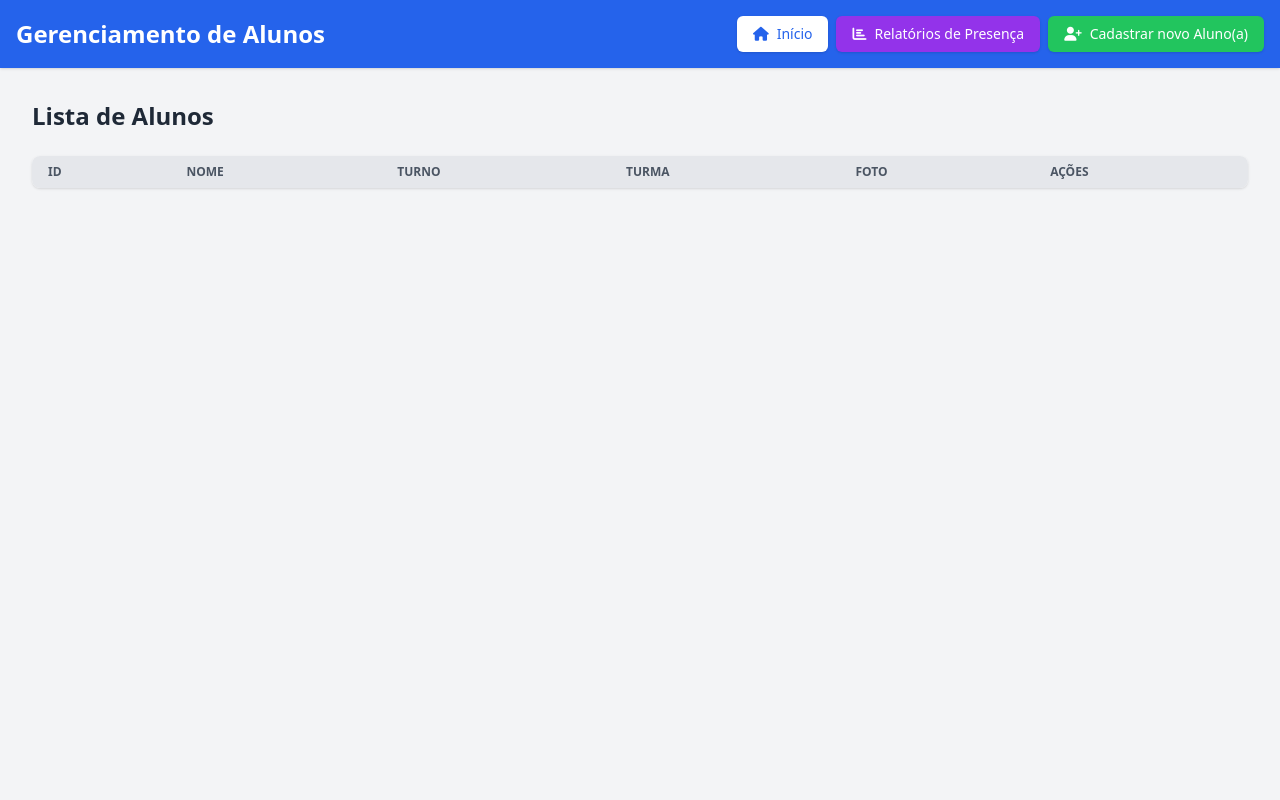
After one commit to angelluzk/reconhecimento_facial, a Flask app: page /alunos in a window 1280 px wide. The commit adds this page. Run offline with Flask 3, Linux system fonts and the light colour scheme; data that the repository does not hold is empty; some libraries are stand-ins or nearby versions.

Commit message:
Commit: Atualizações; CRUD alunos; Correções

```diff
--- a/web/app.py
+++ b/web/app.py
@@ -4,31 +4,29 @@ import time
 import threading
 import webbrowser
 from datetime import datetime, date, timedelta
-
-from flask import Flask, render_template, Response, request, send_file, jsonify
+from flask import Flask, render_template, Response, request, jsonify, send_from_directory, send_file
 from flask_socketio import SocketIO
 
 sys.path.append(os.path.abspath(os.path.join(os.path.dirname(__file__), '..')))
 
 from modulo1_reconhecimento.engine import carregar_face_model
-from modulo1_reconhecimento.relatorios import (
-    gerar_relatorio_presenca, gerar_pdf, gerar_excel, gerar_txt
-)
-from modulo1_reconhecimento.stream import (
-    gerar_frames, recarregar_embeddings, iniciar_camera, liberar_camera
-)
+from modulo1_reconhecimento.relatorios import gerar_relatorio_presenca, gerar_pdf, gerar_excel, gerar_txt
+from modulo1_reconhecimento.stream import gerar_frames, recarregar_embeddings, iniciar_camera, liberar_camera
 from modulo1_reconhecimento.cadastro import processar_cadastro_web
 from database.connection import get_db_connection
+from modulo1_reconhecimento.crud_alunos import listar_alunos, atualizar_aluno, excluir_aluno
 
 app = Flask(__name__)
 socketio = SocketIO(app, cors_allowed_origins="*", async_mode='threading')
 
 webcam_ativa = False
-
+BASE_DIR = os.path.abspath(os.path.join(os.path.dirname(__file__), ".."))
+FOTOS_ALUNOS_DIR = os.path.join(BASE_DIR, "modulo1_reconhecimento", "fotos_alunos")
 REQUIRED_DIRS = [
     "modulo1_reconhecimento/fotos_alunos",
     "modulo1_reconhecimento/embeddings_cache"
 ]
+
 for path in REQUIRED_DIRS:
     os.makedirs(path, exist_ok=True)
     print(f"📁 Verificado/criado: {path}")
@@ -57,7 +55,7 @@ def index():
 @app.route('/video_feed')
 def video_feed():
     from modulo1_reconhecimento.stream import camera
-    if camera is not None and camera.isOpened():
+    if camera and camera.isOpened():
         return Response(gerar_frames(socketio), mimetype='multipart/x-mixed-replace; boundary=frame')
     return '', 204
 
@@ -141,6 +139,10 @@ def baixar_relatorio(formato):
 def cadastro():
     return render_template('cadastro.html')
 
+@app.route('/alunos')
+def alunos():
+    return render_template('alunos.html')
+
 @app.route('/cadastrar_aluno', methods=['POST'])
 def cadastrar_aluno():
     try:
@@ -180,18 +182,48 @@ def detalhes_aluno(aluno_id):
         cursor.execute("SELECT * FROM alunos WHERE id = %s", (aluno_id,))
         aluno = cursor.fetchone()
 
-        cursor.execute("""
-            SELECT data_hora, tipo
-            FROM registros_presenca
-            WHERE aluno_id = %s
-            ORDER BY data_hora DESC LIMIT 10
-        """, (aluno_id,))
+        cursor.execute("""SELECT data_hora, tipo
+                          FROM registros_presenca
+                          WHERE aluno_id = %s
+                          ORDER BY data_hora DESC LIMIT 10""", (aluno_id,))
         historico = cursor.fetchall()
 
         return jsonify({"aluno": aluno, "historico": historico})
     except Exception as e:
         print(f"❌ Erro ao buscar detalhes do aluno(a): {e}")
         return jsonify({"erro": "Erro ao buscar dados"}), 500
+
+@app.route('/api/alunos', methods=['GET'])
+def get_alunos():
+    alunos = listar_alunos()
+    return jsonify(alunos)
+
+@app.route('/api/alunos/<int:id_aluno>', methods=['PUT'])
+def put_aluno(id_aluno):
+    nome = request.json['nome']
+    turno = request.json['turno']
+    turma = request.json['turma']
+    foto_path = request.json.get('foto', None)
+
+    resultado = atualizar_aluno(id_aluno, nome, turno, turma, foto_path)
+    return jsonify(resultado)
+
+@app.route('/api/alunos/<int:id_aluno>', methods=['DELETE'])
+def delete_aluno(id_aluno):
+    resultado = excluir_aluno(id_aluno)
+    return jsonify(resultado)
+
+@app.route('/fotos_alunos/<path:filename>')
+def servir_foto_aluno(filename):
+    try:
+        if os.path.exists(os.path.join(FOTOS_ALUNOS_DIR, filename)):
+            return send_from_directory(FOTOS_ALUNOS_DIR, filename)
+        else:
+            print(f"❌ Arquivo não encontrado: {filename}")
+            return "Arquivo não encontrado", 404
+    except Exception as e:
+        print(f"❌ Erro ao tentar servir foto: {e}")
+        return "Erro ao tentar servir foto", 500
 
 def abrir_navegador():
     time.sleep(2)
--- /dev/null
+++ b/web/static/js/alunos.js
@@ -0,0 +1,106 @@
+document.addEventListener("DOMContentLoaded", () => {
+  carregarAlunos();
+
+  document.getElementById("formAluno").addEventListener("submit", async (e) => {
+    e.preventDefault();
+    const id = document.getElementById("alunoId").value;
+    const nome = document.getElementById("alunoNome").value;
+    const turno = document.getElementById("alunoTurno").value;
+    const turma = document.getElementById("alunoTurma").value;
+
+    const payload = { nome, turno, turma };
+
+    try {
+      const res = await fetch(`/api/alunos${id ? "/" + id : ""}`, {
+        method: id ? "PUT" : "POST",
+        headers: { "Content-Type": "application/json" },
+        body: JSON.stringify(payload),
+      });
+      if (res.ok) {
+        fecharModal();
+        carregarAlunos();
+        alert("Aluno(a) salvo com sucesso!");
+      } else {
+        alert("Erro ao salvar aluno(a).");
+      }
+    } catch (err) {
+      console.error("Erro ao salvar aluno(a):", err);
+      alert("Erro ao salvar aluno(a). Tente novamente!");
+    }
+  });
+});
+
+function abrirModal(aluno = null, modo = 'editar') {
+  document.getElementById("modalTitulo").innerText = modo === 'visualizar' ? "Visualizar Aluno" : modo === 'editar' ? "Editar Aluno" : "Novo Aluno";
+  document.getElementById("alunoId").value = aluno?.id || "";
+  document.getElementById("alunoNome").value = aluno?.nome || "";
+  document.getElementById("alunoTurno").value = aluno?.turno || "integral";
+  document.getElementById("alunoTurma").value = aluno?.turma || "";
+
+  document.getElementById("alunoNome").disabled = (modo === 'visualizar');
+  document.getElementById("alunoTurno").disabled = true;
+  document.getElementById("alunoTurma").disabled = (modo === 'visualizar');
+
+  if (modo === 'visualizar') {
+    document.getElementById("btnSalvar").classList.add("hidden");
+    document.getElementById("btnFechar").innerText = "Fechar";
+  } else {
+    document.getElementById("btnSalvar").classList.remove("hidden");
+    document.getElementById("btnFechar").innerText = "Cancelar";
+  }
+
+  document.getElementById("modalAluno").classList.remove("hidden");
+}
+
+function fecharModal() {
+  document.getElementById("modalAluno").classList.add("hidden");
+}
+
+async function carregarAlunos() {
+  try {
+    const res = await fetch("/api/alunos");
+    const alunos = await res.json();
+
+    const tbody = document.getElementById("tabelaAlunos");
+    tbody.innerHTML = "";
+
+    alunos.forEach(aluno => {
+      const tr = document.createElement("tr");
+      tr.innerHTML = `
+        <td class="px-4 py-2">${aluno.id}</td>
+        <td class="px-4 py-2">${aluno.nome}</td>
+        <td class="px-4 py-2">${aluno.turno}</td>
+        <td class="px-4 py-2">${aluno.turma}</td>
+        <td class="px-4 py-2">
+        <img src="/fotos_alunos/${aluno.foto}" alt="Foto" class="w-10 h-10 rounded-full object-cover" />
+
+        </td>
+        <td class="px-4 py-2">
+          <button onclick='abrirModal(${JSON.stringify(aluno)}, "editar")' class="text-blue-600 hover:text-blue-800 mr-2"><i class="fas fa-edit"></i> Alterar</button>
+          <button onclick='abrirModal(${JSON.stringify(aluno)}, "visualizar")' class="text-green-600 hover:text-green-800 mr-2"><i class="fas fa-eye"></i> Visualizar</button>
+          <button onclick='deletarAluno(${aluno.id})' class="text-red-600 hover:text-red-800"><i class="fas fa-trash"></i> Deletar</button>
+        </td>
+      `;
+      tbody.appendChild(tr);
+    });
+  } catch (err) {
+    console.error("Erro ao carregar alunos:", err);
+    alert("Erro ao carregar alunos. Tente novamente!");
+  }
+}
+
+async function deletarAluno(id) {
+  if (!confirm("Deseja realmente deletar este aluno(a)?")) return;
+  try {
+    const res = await fetch(`/api/alunos/${id}`, { method: "DELETE" });
+    if (res.ok) {
+      carregarAlunos();
+      alert("Aluno(a) excluído com sucesso!");
+    } else {
+      alert("Erro ao excluir aluno(a).");
+    }
+  } catch (err) {
+    console.error("Erro ao deletar aluno(a):", err);
+    alert("Erro ao excluir aluno(a). Tente novamente!");
+  }
+}
--- /dev/null
+++ b/web/templates/alunos.html
@@ -0,0 +1,98 @@
+<!DOCTYPE html>
+<html lang="pt-br">
+
+<head>
+  <meta charset="UTF-8" />
+  <meta name="viewport" content="width=device-width, initial-scale=1.0" />
+  <title>Gerenciar Alunos</title>
+  <script src="https://cdn.tailwindcss.com"></script>
+  <link rel="stylesheet" href="https://cdnjs.cloudflare.com/ajax/libs/font-awesome/6.5.0/css/all.min.css" />
+  <script src="https://cdnjs.cloudflare.com/ajax/libs/socket.io/4.0.1/socket.io.js"></script>
+
+  <script defer src="{{ url_for('static', filename='js/alunos.js') }}"></script>
+</head>
+
+<body class="bg-gray-100 text-gray-800 min-h-screen flex flex-col">
+
+  <header class="bg-blue-600 text-white py-4 shadow">
+    <div class="container mx-auto px-4 flex flex-col sm:flex-row justify-between items-center gap-4">
+      <h1 class="text-xl md:text-2xl font-semibold text-center sm:text-left">Gerenciamento de Alunos</h1>
+      <div class="flex gap-2">
+        <a href="{{ url_for('index') }}"
+          class="bg-white text-blue-600 px-4 py-2 rounded-md shadow hover:bg-gray-100 transition text-sm font-medium">
+          <i class="fas fa-home mr-2"></i>Início
+        </a>
+        <a href="{{ url_for('relatorios') }}"
+          class="bg-purple-600 text-white px-4 py-2 rounded-md shadow hover:bg-purple-700 transition text-sm font-medium">
+          <i class="fas fa-chart-bar mr-2"></i>Relatórios de Presença
+        </a>
+        <a href="{{ url_for('cadastro') }}"
+          class="bg-green-500 text-white px-4 py-2 rounded-md shadow hover:bg-green-600 transition text-sm font-medium">
+          <i class="fas fa-user-plus mr-2"></i>Cadastrar novo Aluno(a)
+        </a>
+      </div>
+    </div>
+  </header>
+
+  <main class="flex-1 p-8">
+    <div class="mb-6">
+      <h2 class="text-2xl font-semibold text-gray-800">Lista de Alunos</h2>
+    </div>
+
+    <div class="overflow-x-auto bg-white rounded-lg shadow">
+      <table class="min-w-full text-left text-sm">
+        <thead class="bg-gray-200 text-gray-600 uppercase text-xs">
+          <tr>
+            <th class="px-4 py-2">ID</th>
+            <th class="px-4 py-2">Nome</th>
+            <th class="px-4 py-2">Turno</th>
+            <th class="px-4 py-2">Turma</th>
+            <th class="px-4 py-2">Foto</th>
+            <th class="px-4 py-2">Ações</th>
+          </tr>
+        </thead>
+        <tbody id="tabelaAlunos" class="text-gray-700">
+        </tbody>
+      </table>
+    </div>
+
+    <div id="pagination" class="flex justify-center mt-4">
+    </div>
+  </main>
+  </div>
+
+  <div id="modalAluno" class="hidden fixed inset-0 flex items-center justify-center bg-black bg-opacity-50">
+    <div class="bg-white p-6 rounded-lg shadow-lg w-full max-w-md">
+      <h3 class="text-xl font-semibold mb-4" id="modalTitulo">Editar Aluno(a)</h3>
+      <form id="formAluno">
+        <input type="hidden" id="alunoId" />
+
+        <div class="mb-4">
+          <label class="block mb-1 text-sm font-medium">Nome</label>
+          <input type="text" id="alunoNome" class="w-full border rounded px-3 py-2" required />
+        </div>
+
+        <div id="campoTurno" class="mb-4">
+          <label class="block mb-1 text-sm font-medium">Turno</label>
+          <select id="alunoTurno" class="w-full border rounded px-3 py-2" disabled>
+            <option value="manhã">Manhã</option>
+            <option value="tarde">Tarde</option>
+            <option value="integral">Integral</option>
+          </select>
+        </div>
+
+        <div class="mb-4">
+          <label class="block mb-1 text-sm font-medium">Turma</label>
+          <input type="text" id="alunoTurma" class="w-full border rounded px-3 py-2" required />
+        </div>
+
+        <div class="flex justify-end space-x-2">
+          <button id="btnSalvar" type="submit" class="bg-blue-600 text-white px-4 py-2 rounded hover:bg-blue-700">Salvar</button>
+          <button id="btnFechar" type="button" onclick="fecharModal()" class="bg-gray-300 text-gray-800 px-4 py-2 rounded hover:bg-gray-400">Fechar</button>
+        </div>
+      </form>
+    </div>
+  </div>
+</body>
+
+</html>
```
Also changed, not shown: database/reconhecimento_facial.sql (+33 -0 lines), modulo1_reconhecimento/cadastro.py (+50 -12 lines), modulo1_reconhecimento/crud_alunos.py (added, +104 -0 lines), web/templates/cadastro.html (+41 -38 lines), web/templates/index.html (+9 -4 lines), web/templates/relatorio.html (+28 -26 lines), 10 other files.
